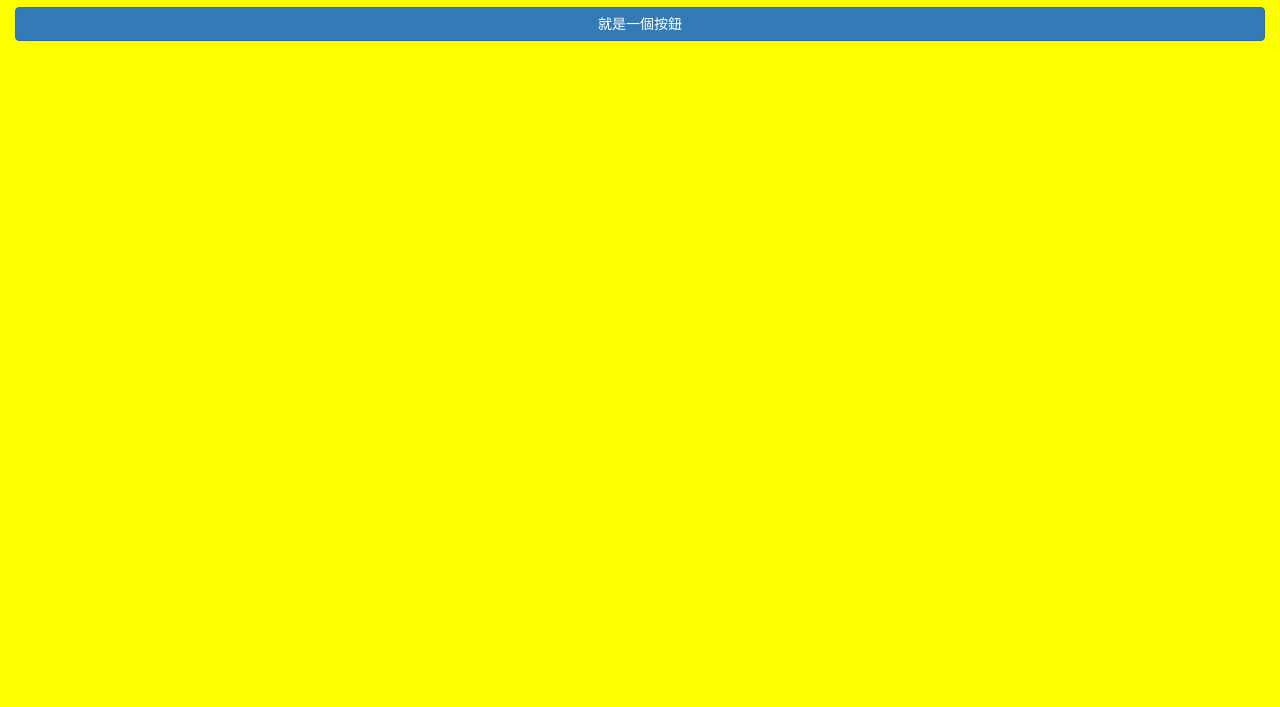
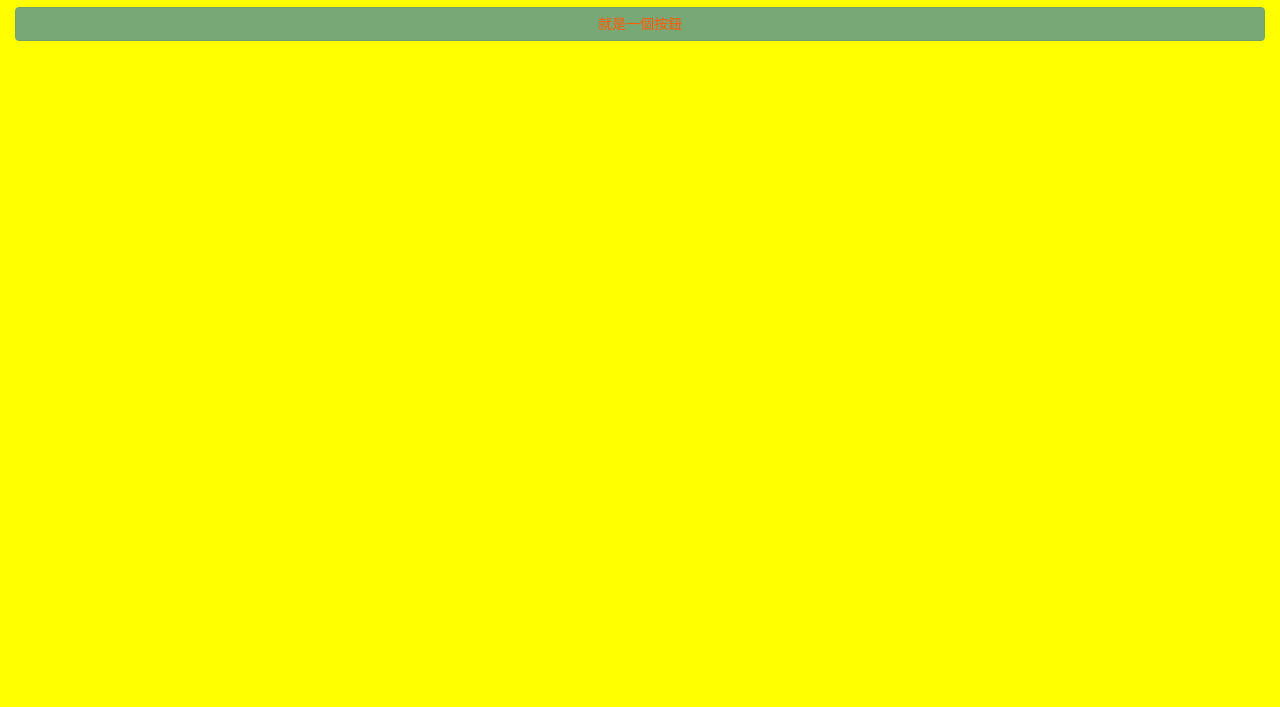
Before and after one commit to 409261392/409261392.github.io, a plain HTML site: page index.html in a window 1280 px wide. Shown: the part 93-800 px from the top of the page. Drawn offline with nearby package versions, Linux system fonts and the light colour scheme.

Commit message:
Update index.html

```diff
--- a/index.html
+++ b/index.html
@@ -3,7 +3,8 @@
  <script src="https://ajax.googleapis.com/ajax/libs/jquery/3.5.1/jquery.min.js"></script>
   <script>
     $(document).ready(function() {
-      $("button").addClass("animated bounce");
+      $("#target").css("color", "red");
+      $("button").prop("disabled", true);
     });
   </script>
   <style>
@@ -16,7 +17,7 @@
   <h1 class="yellow-text">Welcome Here!!!</h1>
   <main>
     <p> 這裡既空虛又寂寞.</p>
-      <button class="btn btn-block btn-primary">就是一個按鈕</button>
+      <button class="btn btn-block btn-primary" id="target">就是一個按鈕</button>
      </div>
   </main>
 </body>
```
